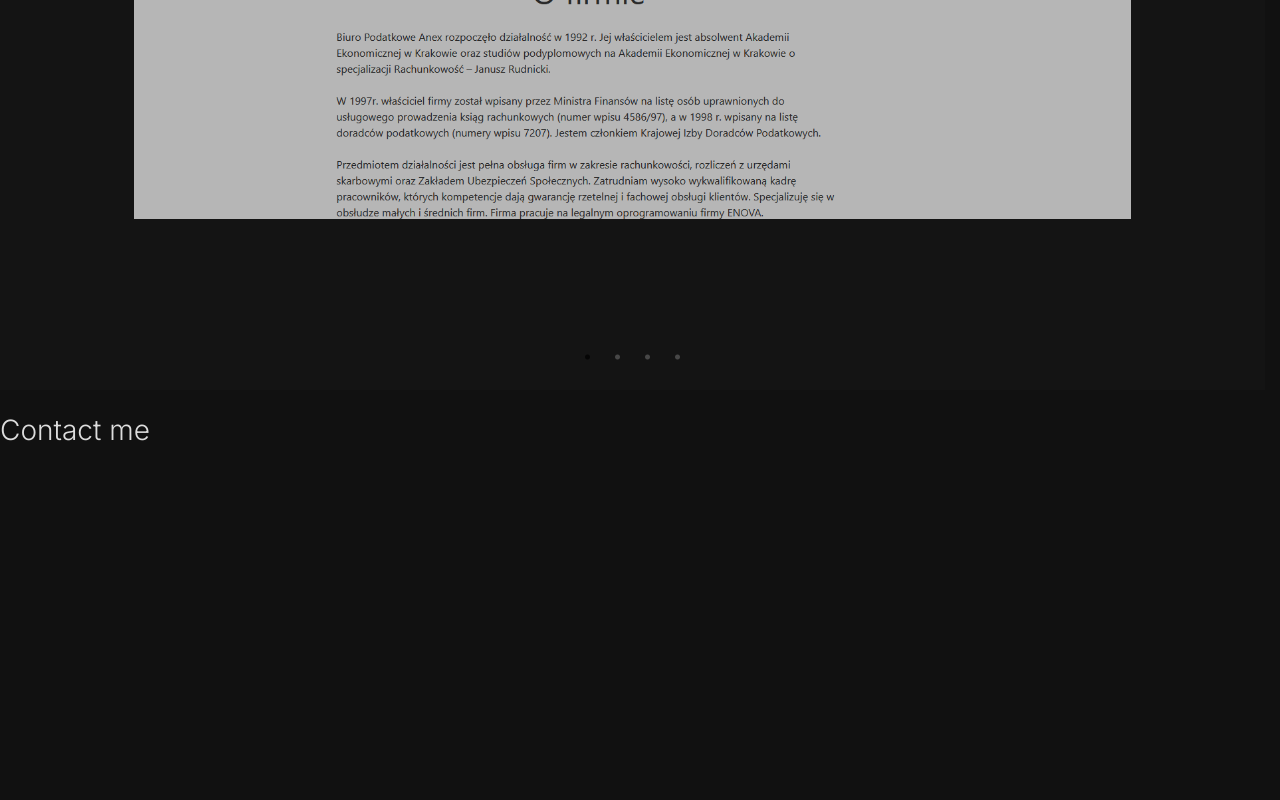
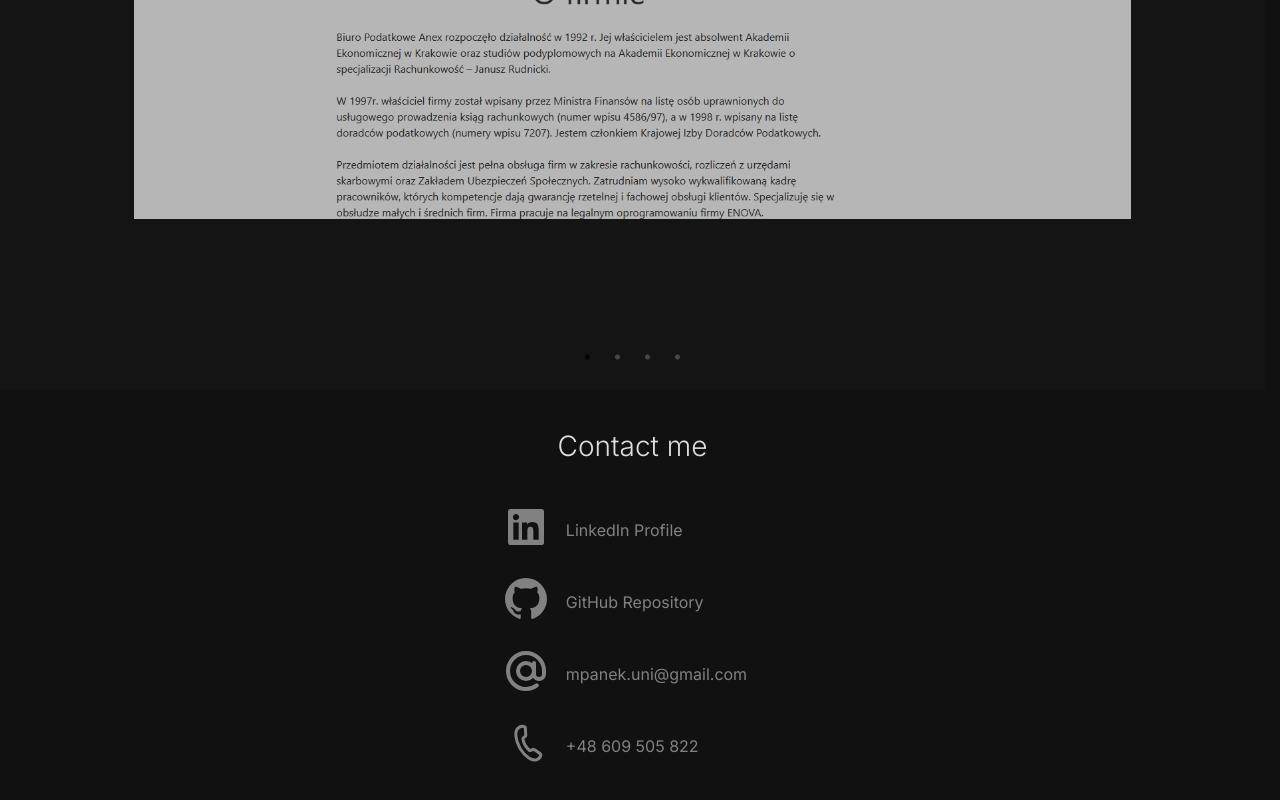
Before and after one commit to fromITzerotoIThero/personal-website, a React (Create React App) app: page / in a window 1280 px wide. Shown: the part 1992-2792 px from the top of the page. Built offline with nearby package versions, Linux system fonts and the light colour scheme; a web font is replaced by a local one.

Commit message:
Add ContactPills & download CV to ContactSection

```diff
--- a/src/components/ContactSection/ContactSection.jsx
+++ b/src/components/ContactSection/ContactSection.jsx
@@ -1,11 +1,46 @@
 import React from 'react';
+import { GitHubLogoCustom, LinkedInLogo } from '../../assets/logos/logos';
+import { EmailIcon, TelephoneIcon, DownloadIcon } from '../../assets/icons/icons';
 import styles from './ContactSection.module.css';
+import ContactPill from '../ContactPill/ContactPill';
 
 function ContactSection() {
 
     return (
         <div className={styles.container}>
             <h1 className={styles.heading}>Contact me</h1>
+            <div className={styles.pills_container}>
+                <ContactPill
+                    href="https://www.linkedin.com/in/gosia-panek/"
+                    ariaLabel="LinkedIn profile"
+                    iconComponent={<LinkedInLogo />}
+                    contactInformation="LinkedIn Profile"
+                />
+                <ContactPill
+                    href="https://github.com/fromITzerotoIThero"
+                    ariaLabel="GitHub repository"
+                    iconComponent={<GitHubLogoCustom />}
+                    contactInformation="GitHub Repository"
+                />
+                <ContactPill
+                    href="mpanek.uni@gmail.com"
+                    ariaLabel="Email: mpanek.uni@gmail.com"
+                    iconComponent={<EmailIcon />}
+                    contactInformation="mpanek.uni@gmail.com"
+                />
+                <ContactPill
+                    href="tel:+48609505822"
+                    ariaLabel="Phone number: +48 609 505 822"
+                    iconComponent={<TelephoneIcon />}
+                    contactInformation="+48 609 505 822"
+                />
+            </div>
+            <a href="/assets/gosia-panek-cv-en-wa.pdf" download>
+                <button className={styles.button}>
+                    <DownloadIcon />
+                    Download CV
+                </button>
+            </a>
         </div>
     );
 }
--- a/src/components/ContactSection/ContactSection.module.css
+++ b/src/components/ContactSection/ContactSection.module.css
@@ -1,7 +1,34 @@
 .container {
-    min-height: 400px;
+    display: flex;
+    flex-direction: column;
+    justify-content: center;
+    align-items: center;
 }
+
+/* .pills_container {
+    display: flex;
+    flex-direction: column;
+    justify-content: center;
+    align-items: center;
+} */
 
 .heading {
     font-size: 1.75rem;
 }
+
+.button {
+    display: flex;
+    justify-content: center;
+    align-items: center;
+    padding: 1rem;
+    border: none;
+    font-family: inherit;
+    font-weight: bold;
+    color: inherit;
+    background-color: inherit;
+    cursor: pointer;
+}
+
+.button svg {
+    width: 3rem;
+}
```
